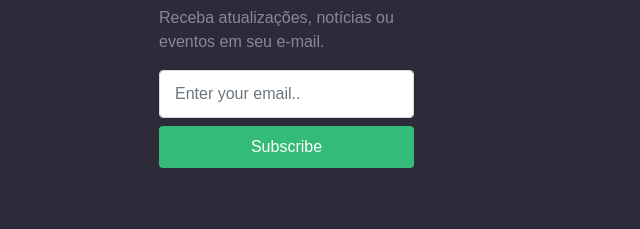
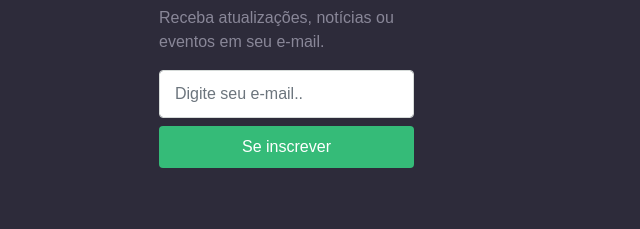
Before and after one commit to LucasUltremare/Prototipo01, a plain HTML site: page index.html in a window 1280 px wide. Shown: the part 3317-3546 px from the top of the page, 496-1136 px from the left. Drawn offline with Linux system fonts and the light colour scheme; files whose address does not match are found by name.

Commit message:
Add files via upload

```diff
--- a/index.html
+++ b/index.html
@@ -437,8 +437,8 @@
           <h5>Boletim de Notícias</h5>
           <p>Receba atualizações, notícias ou eventos em seu e-mail.</p>
           <form action="#">
-            <input type="text" class="form-control" placeholder="Enter your email..">
-            <button type="submit" class="btn btn-success btn-block mt-2">Subscribe</button>
+            <input type="text" class="form-control" placeholder="Digite seu e-mail..">
+            <button type="submit" class="btn btn-success btn-block mt-2">Se inscrever</button>
           </form>
         </div>
       </div>
```
